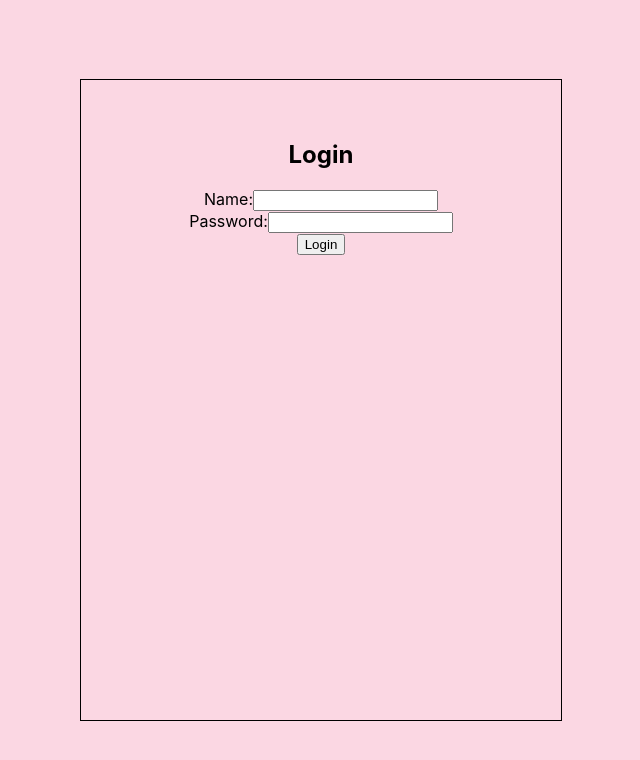
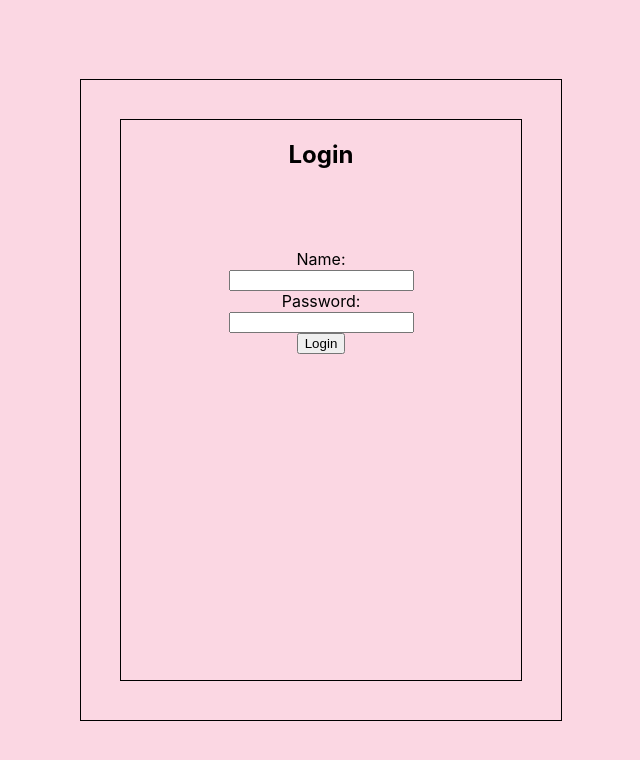
Before and after one commit to wood-crafter/my-tinder, a React (Create React App) app: page / in a window 1280 px wide. Shown: the top 760 px of the page, without its empty margins (319-959 px from the left). Built offline with nearby package versions, Linux system fonts and the light colour scheme.

Commit message:
[Add] Login css in progess

```diff
--- a/src/CSS/Login.css
+++ b/src/CSS/Login.css
@@ -19,6 +19,22 @@
 }
 
 .form-inner {
+  display: flex;
+  flex-direction: column;
+  align-items: center;
+  border: 1px solid black;
   height: 35rem;
   width: 25rem;
 }
+
+.form-group {
+  width: 20rem;
+}
+
+label {
+  display: block;
+}
+
+h2 {
+  margin-bottom: 5rem;
+}
```
